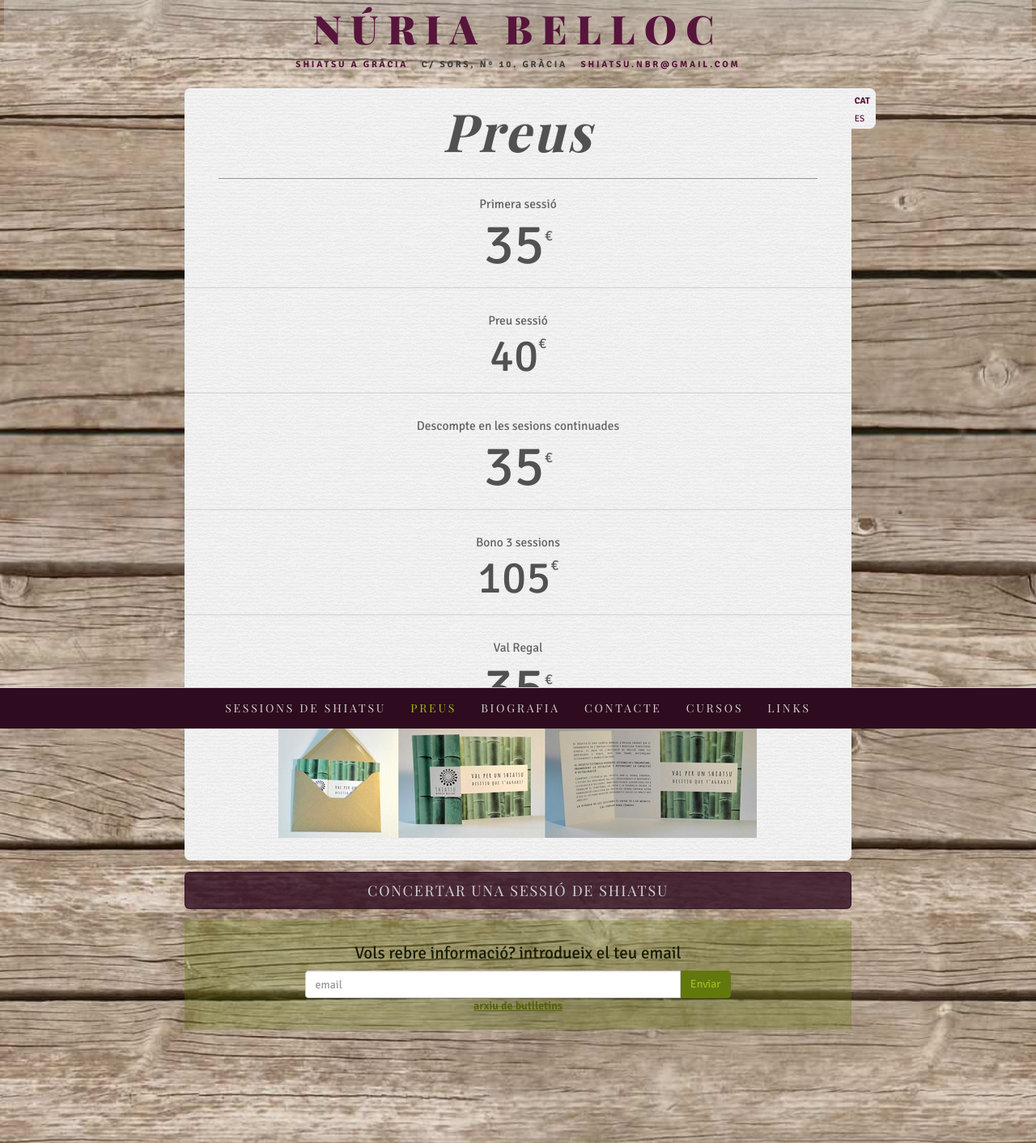
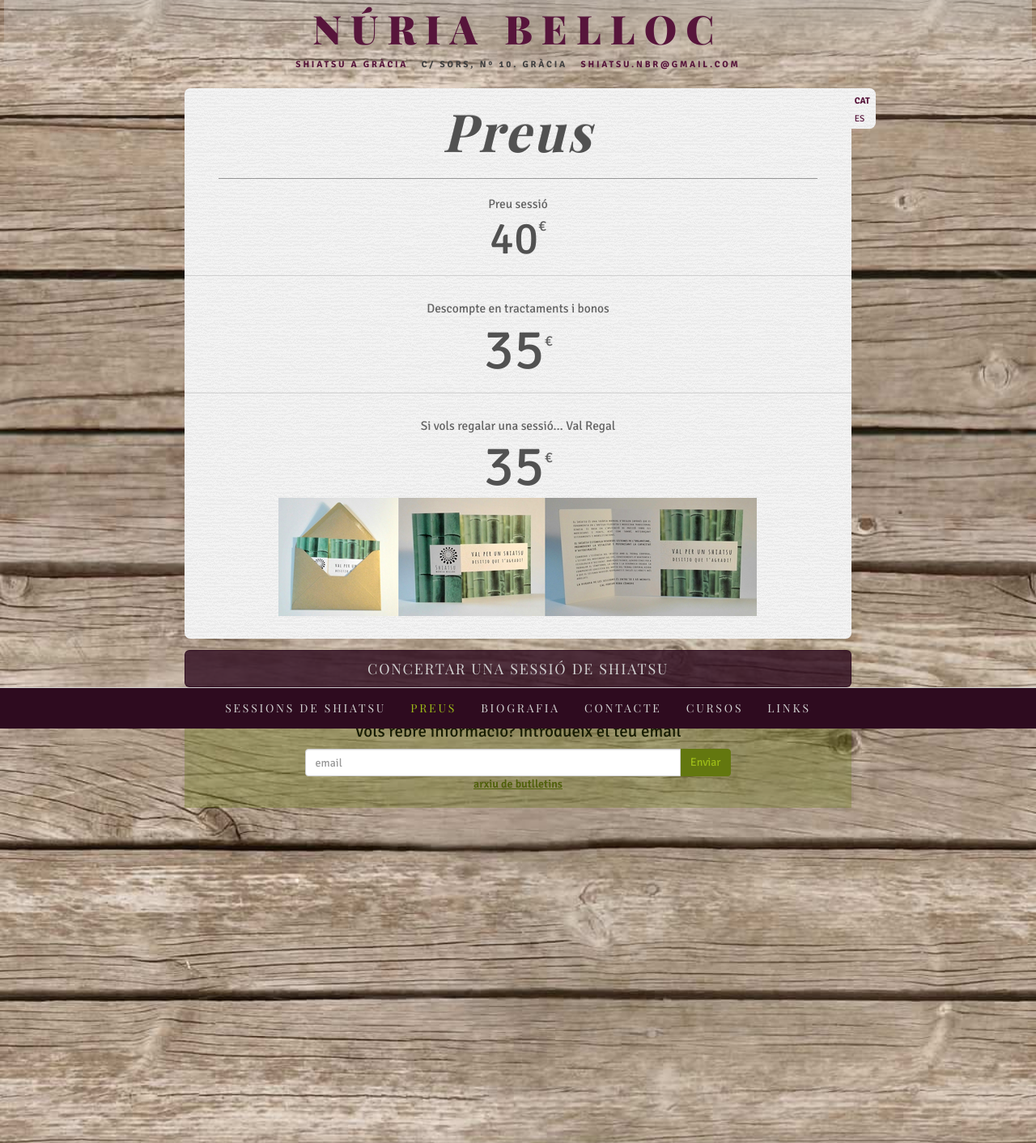
Before and after one commit to agustibr/shiatsu.nuriabelloc.com, a Jekyll site: the page built from cat/2-preus.md, in a window 1280 px wide. Shown: the whole page at 81% size. Built offline with Jekyll 4.4.1, drawn with Linux system fonts in a browser that asks for light colours; some web fonts are replaced.

Commit message:
Updated 2-preus.md

```diff
--- a/cat/2-preus.md
+++ b/cat/2-preus.md
@@ -11,11 +11,6 @@ order: 2
 
 
 
-Primera sessió
-
-### 35
-
----
 
 Preu sessió
 
@@ -23,18 +18,13 @@ Preu sessió
 
 ---
 
-Descompte en les sesions continuades
+Descompte en tractaments i bonos
 
 ### 35
 
 ---
 
-Bono 3 sessions
-
-#### 105
-
----
-
+Si vols regalar una sessió...
 Val Regal
 
 ### 35
```
